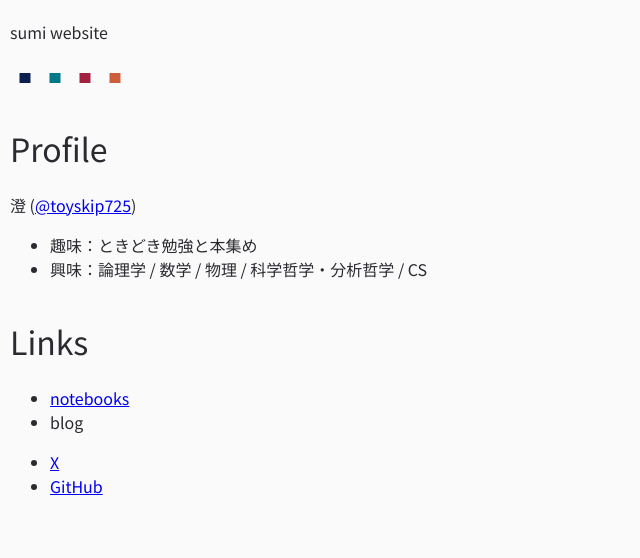
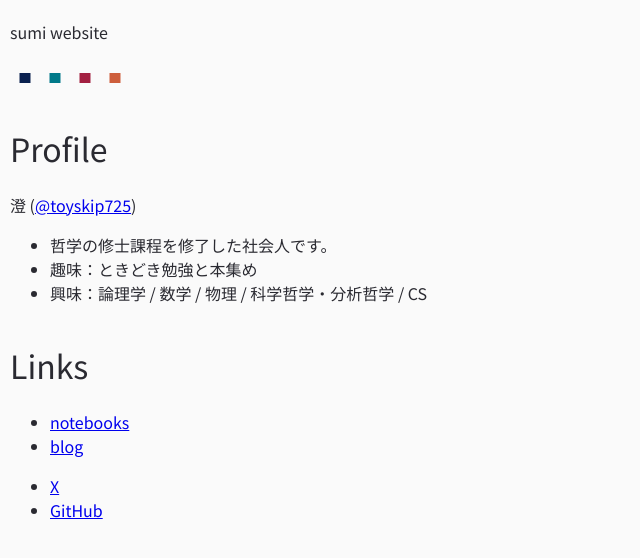
Before and after one commit to toyskip725/toyskip725.github.io, a website: page index.html in a window 1280 px wide. Shown: the whole page, without its empty margins (0-640 px from the left). Drawn offline with Linux system fonts and the light colour scheme.

Commit message:
[feature] add blog link

```diff
--- a/index.html
+++ b/index.html
@@ -19,13 +19,14 @@
       <h1>Profile</h1>
       <p>澄 (<a href="https://x.com/toyskip725" target="_blank" rel="noopener noreferrer">@toyskip725</a>)</p>
       <ul>
+        <li>哲学の修士課程を修了した社会人です。</li>
         <li>趣味：ときどき勉強と本集め</li>
         <li>興味：論理学 / 数学 / 物理 / 科学哲学・分析哲学 / CS</li>
       </ul>
       <h1>Links</h1>
       <ul>
         <li><a href="https://toyskip725.github.io/notebooks/">notebooks</a></li>
-        <li>blog</li>
+        <li><a href="https://toyskip725.github.io/blog/">blog</a></li>
       </ul>
       <ul>
         <li><a href="https://x.com/toyskip725" target="_blank" rel="noopener noreferrer">X</a></li>
```
